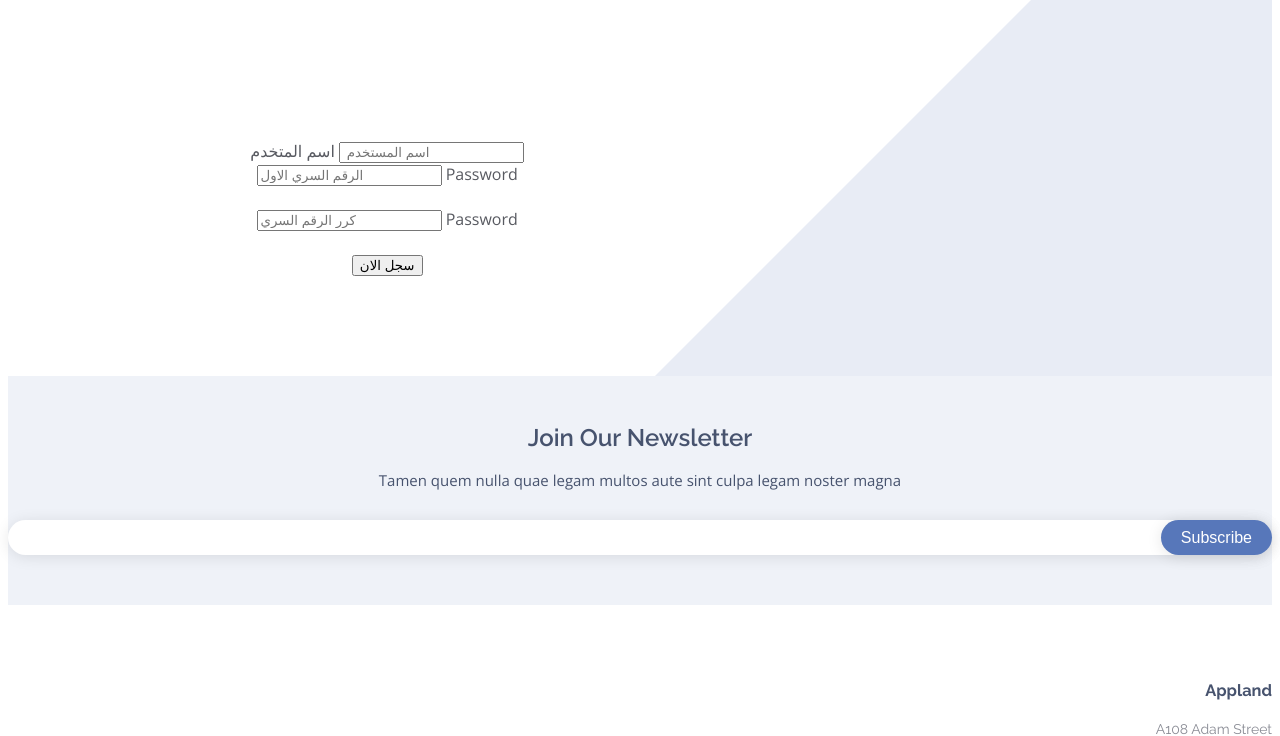
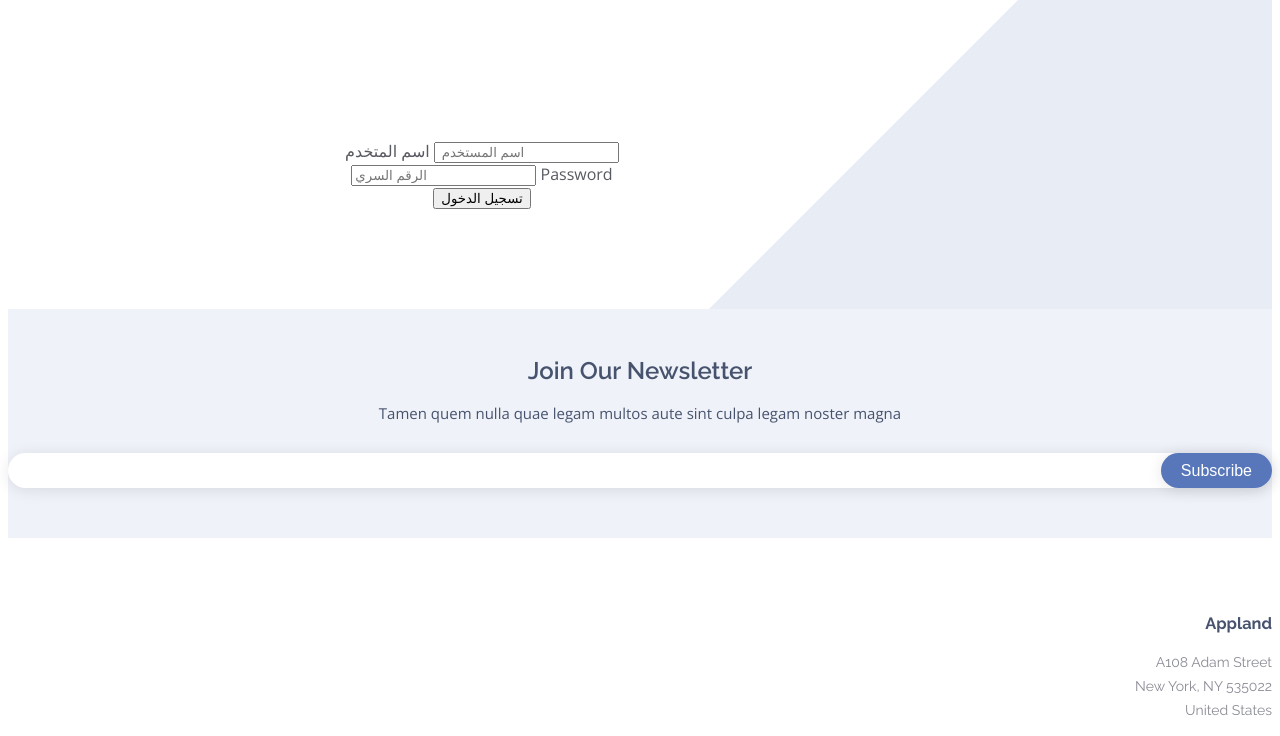
Before and after one commit to kavdmallllllllllllllllllllllll/hyper_code, a Django app: template home/templates/singup.html in a window 1280 px wide. Shown: the part 107-843 px from the top of the page. Run offline with Django 4.2, Linux system fonts and the light colour scheme; the template is opened without the code that fills it, so the values that code supplies are empty; some libraries are stand-ins or nearby versions.

Commit message:
Add files via upload

```diff
--- a/home/templates/singup.html
+++ b/home/templates/singup.html
@@ -9,28 +9,33 @@
 
     <div style="text-align: center;" class="container">
       <div class="row">
-        <div style="width: 30%; margin-left: 15%;" class="login">
+        <div style="width: 75%;" class="login">
           <div style="text-align: center;"  class="mb-3">
 
+
+          <form   action="{% url 'login' %}" method="post">
+
+
+
+            {% csrf_token %}
+
+
             <div class="mb-3">
+
               <label for="exampleFormControlInput1" class="form-label">اسم المتخدم </label>
-            <input type="username" class="form-control" id="exampleFormControlInput1" placeholder=" اسم المستخدم" >
+              <input type="username" name="username" class="form-control" id="exampleFormControlInput1" placeholder=" اسم المستخدم" >
             </div>
             <div class="mb-3">
             <div class="form-floating">
-            <input type="password" class="form-control" id="floatingPassword" placeholder="الرقم السري الاول">
+              <input type="password" class="form-control" name="password" id="floatingPassword" placeholder="الرقم السري ">
               <label for="floatingPassword">Password</label>
             </div>
-          <br>
+            <div class="d-grid gap-2">
+              <button style="text-align: center;" type="submit" class="btn btn-outline-info">تسجيل الدخول  </button>
+            </div>
 
-          <div class="form-floating">
-            <input type="password" class="form-control" id="floatingPassword" placeholder="كرر الرقم السري">
-            <label for="floatingPassword">Password</label>
-          </div>
-          <br>
-          <div class="d-grid gap-2">
-            <button class="btn btn-primary" type="button">سجل الان</button>
-          </div>
+
+          </form>
 
 
 
@@ -60,5 +65,4 @@
 
 
 
-  <a href="#" class="back-to-top d-flex align-items-center justify-content-center"><i class="bi bi-arrow-up-short"></i></a>
 {% endblock body %}
```
Lines whose indentation alone changed are shown as unchanged.
